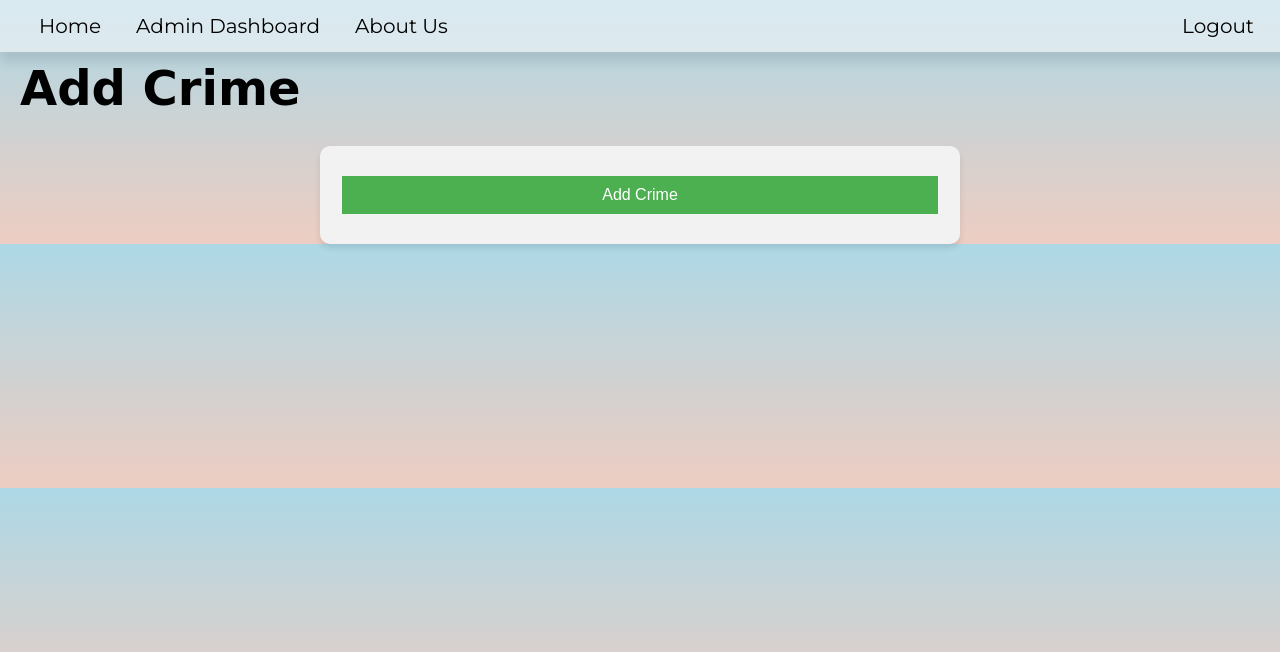
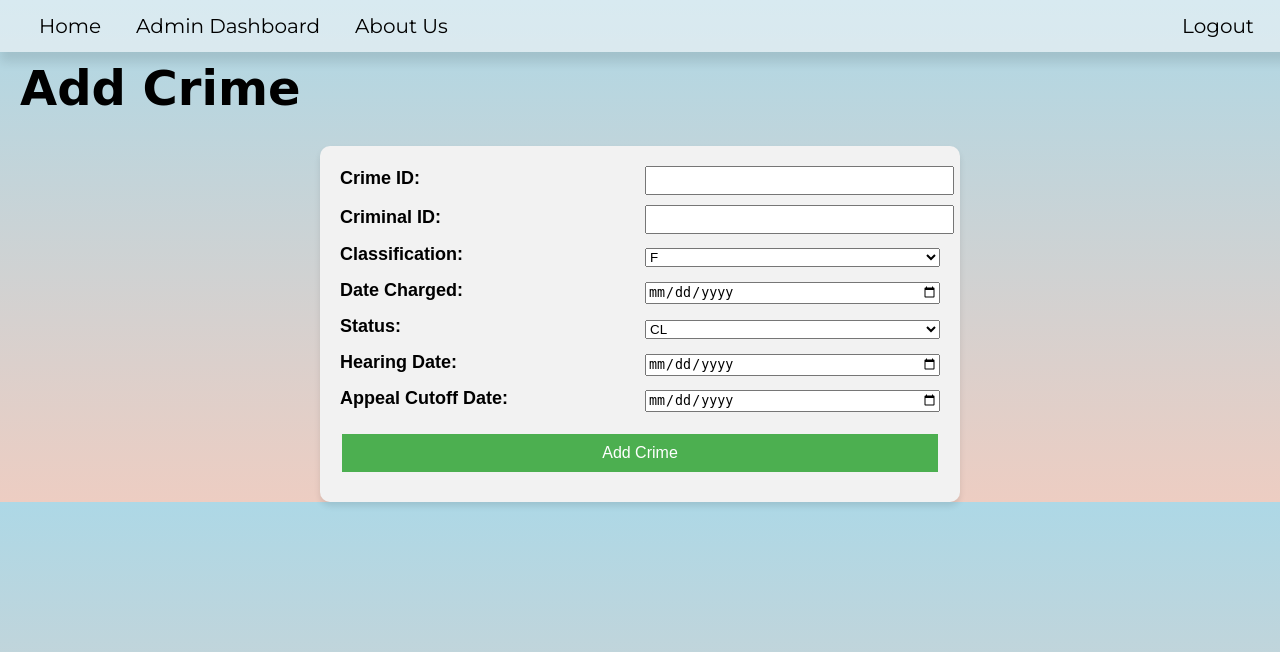
Before and after one commit to AndyisTianyiZhang/intro_to_db_cityjail, a Flask app: page /add_entry/crime in a window 1280 px wide. Shown: the top 652 px of the page. Run offline with Flask 3, Linux system fonts and the light colour scheme; the visitor is signed in with stand-in values (Sample User, id 1); data that the repository does not hold is empty.

Commit message:
update
crimes

```diff
--- a/app.py
+++ b/app.py
@@ -189,7 +189,9 @@ def display(data_type):
                 search_officer_id = request.form.get('search_officer_id')
                 cur.execute("SELECT * FROM Crime_Officers WHERE crime_id = %s AND officer_id = %s", (search_id, search_officer_id))
                 data['crime_officers'] = cur.fetchall()
-                # return render_template('display.html', data=data, data_type=data_type, search_id=search_id, search_officer_id=search_officer_id)
+            elif data_type == 'crime':
+                cur.execute("SELECT * FROM Crimes WHERE crime_id = %s", (search_id,))
+                data['crime'] = cur.fetchall()
         else:
             if data_type == 'criminal':
                 cur.execute("SELECT * FROM Criminals")
@@ -206,6 +208,9 @@ def display(data_type):
             elif data_type == 'crime_officer':
                 cur.execute("SELECT * FROM Crime_Officers")
                 data['crime_officers'] = cur.fetchall()
+            elif data_type == 'crime':
+                cur.execute("SELECT * FROM Crimes")
+                data['crimes'] = cur.fetchall()
 
     return render_template('display.html', data=data, data_type=data_type, search_id=search_id)
 
@@ -251,8 +256,14 @@ def add_entry(data_type):
         elif data_type == 'crime_officer':
             crime_id = request.form['crime_id']
             officer_id = request.form['officer_id']
-
-
+        elif data_type == 'crime':
+            crime_id = request.form['crime_id']
+            criminal_id = request.form['criminal_id']
+            classification = request.form['classification']
+            date_charged = request.form['date_charged']
+            status = request.form['status']
+            hearing_date = request.form['hearing_date']
+            appeal_cutoff_date = request.form['appeal_cutoff_date']
 
         # Insert new entry into database
         with mysql.cursor() as cur:
@@ -266,6 +277,8 @@ def add_entry(data_type):
                 cur.execute('INSERT INTO Crime_Codes (crime_code, code_description) VALUES (%s, %s)', (crime_code, code_description))
             elif data_type == 'crime_officer':
                 cur.execute('INSERT INTO Crime_Officers (crime_id, officer_id) VALUES (%s, %s)', (crime_id, officer_id))
+            elif data_type == 'crime':
+                cur.execute('INSERT INTO Crimes (crime_id, criminal_id, classification, date_charged, status, hearing_date, appeal_cutoff_date) VALUES (%s, %s, %s, %s, %s, %s, %s)', (crime_id, criminal_id, classification, date_charged, status, hearing_date, appeal_cutoff_date))
             else:
                 flash('Invalid data type specified.', 'error')
                 return redirect(url_for('index'))
@@ -315,31 +328,16 @@ def delete_entry(data_type, id, id2=None):
                 DELETE FROM Crime_Officers
                 WHERE crime_id = %s AND officer_id = %s
             """, (id, id2))
+    elif data_type == "crime":
+        with mysql.cursor() as cur:
+            cur.execute('DELETE FROM Appeals WHERE crime_id = %s', (id,))
+            cur.execute('DELETE FROM CriminalCharges WHERE crime_id = %s', (id,))
+            cur.execute('DELETE FROM Crime_Officers WHERE crime_id = %s', (id,))
+            cur.execute('DELETE FROM Crimes WHERE crime_id = %s', (id,))
 
     mysql.commit()
 
     flash(f'{data_type} deleted successfully!', 'success')
-
-    if data_type == "criminal":
-        with mysql.cursor() as cur:
-            cur.execute("SELECT * FROM Criminals;")
-    elif data_type == "officer":
-        with mysql.cursor() as cur:
-            cur.execute("SELECT * FROM Officers;")
-    elif data_type == "prob_officer":
-        with mysql.cursor() as cur:
-            cur.execute("SELECT * FROM Prob_officers;")
-    elif data_type == "crime_code":
-        with mysql.cursor() as cur:
-            cur.execute("SELECT * FROM Crime_Codes;")
-    elif data_type == "crime_officer":
-        with mysql.cursor() as cur:
-            cur.execute("SELECT * FROM Crime_Officers;")
-    else:
-        flash(f"Error: Invalid data type '{data_type}' specified for deletion.", 'error')
-        return redirect(url_for('display', data_type=data_type))
-
-
     return redirect(url_for('display', data_type=data_type))
 
 
@@ -410,8 +408,19 @@ def update_entry(data_type, id, id2=None):
                     WHERE crime_id = %s AND officer_id = %s
                 """, (crime_id, officer_id, id, id2))
                 print(id2)
-                print(f"Affected rows: {cur.rowcount}")
-
+        elif data_type == 'crime':
+            criminal_id = request.form['criminal_id']
+            classification = request.form['classification']
+            date_charged = request.form['date_charged']
+            status = request.form['status']
+            hearing_date = request.form['hearing_date']
+            appeal_cutoff_date = request.form['appeal_cutoff_date']
+            with mysql.cursor() as cur:
+                cur.execute("""
+                    UPDATE Crimes
+                    SET criminal_id = %s, classification = %s, date_charged = %s, status = %s, hearing_date = %s, appeal_cutoff_date = %s
+                    WHERE crime_id = %s
+                """, (criminal_id, classification, date_charged, status, hearing_date, appeal_cutoff_date, id))
         else:
             flash(f'Invalid data type: {data_type}', 'danger')
             return redirect(url_for('index'))
@@ -432,6 +441,8 @@ def update_entry(data_type, id, id2=None):
             cur.execute("SELECT * FROM Crime_Codes WHERE crime_code = %s", (id,))
         elif data_type == 'crime_officer':
             cur.execute("SELECT * FROM Crime_Officers WHERE crime_id = %s AND officer_id = %s", (id, id2))
+        elif data_type == 'crime':
+            cur.execute("SELECT * FROM Crimes WHERE crime_id = %s", (id,))
         else:
             flash(f'Invalid data type: {data_type}', 'danger')
             return redirect(url_for('index'))
--- a/templates/add_entry.html
+++ b/templates/add_entry.html
@@ -135,6 +135,37 @@
           <label for="officer_id">Officer ID:</label>
           <input type="text" id="officer_id" name="officer_id" required>
           {% endif %}
+          {% if data_type == 'crime' %}
+          <label for="crime_id">Crime ID:</label>
+          <input type="text" id="crime_id" name="crime_id" required>
+
+          <label for="criminal_id">Criminal ID:</label>
+          <input type="text" id="criminal_id" name="criminal_id" required>
+
+          <label for="classification">Classification:</label>
+          <select id="classification" name="classification" required>
+              <option value="F">F</option>
+              <option value="M">M</option>
+              <option value="O">O</option>
+              <option value="U">U</option>
+          </select>
+
+          <label for="date_charged">Date Charged:</label>
+          <input type="date" id="date_charged" name="date_charged" required>
+
+          <label for="status">Status:</label>
+          <select id="status" name="status" required>
+              <option value="CL">CL</option>
+              <option value="CA">CA</option>
+              <option value="IA">IA</option>
+          </select>
+
+          <label for="hearing_date">Hearing Date:</label>
+          <input type="date" id="hearing_date" name="hearing_date" required>
+
+          <label for="appeal_cutoff_date">Appeal Cutoff Date:</label>
+          <input type="date" id="appeal_cutoff_date" name="appeal_cutoff_date" required>
+          {% endif %}
 
 
 
--- a/templates/dashboard.html
+++ b/templates/dashboard.html
@@ -42,6 +42,10 @@
           <a href="{{ url_for('display', data_type='crime_officer') }}" class="dashboard-item">
           <h3>Manage Crime Officer</h3>
         {% endif %}
+        {% if current_user.role == 'admin' %}
+          <a href="{{ url_for('display', data_type='crime') }}" class="dashboard-item">
+          <h3>Manage Crime</h3>
+        {% endif %}
         </a>
       </div>
     </div>
```
Also changed, not shown: templates/display.html (+39 -2 lines), templates/update_entry.html (+28 -0 lines).
